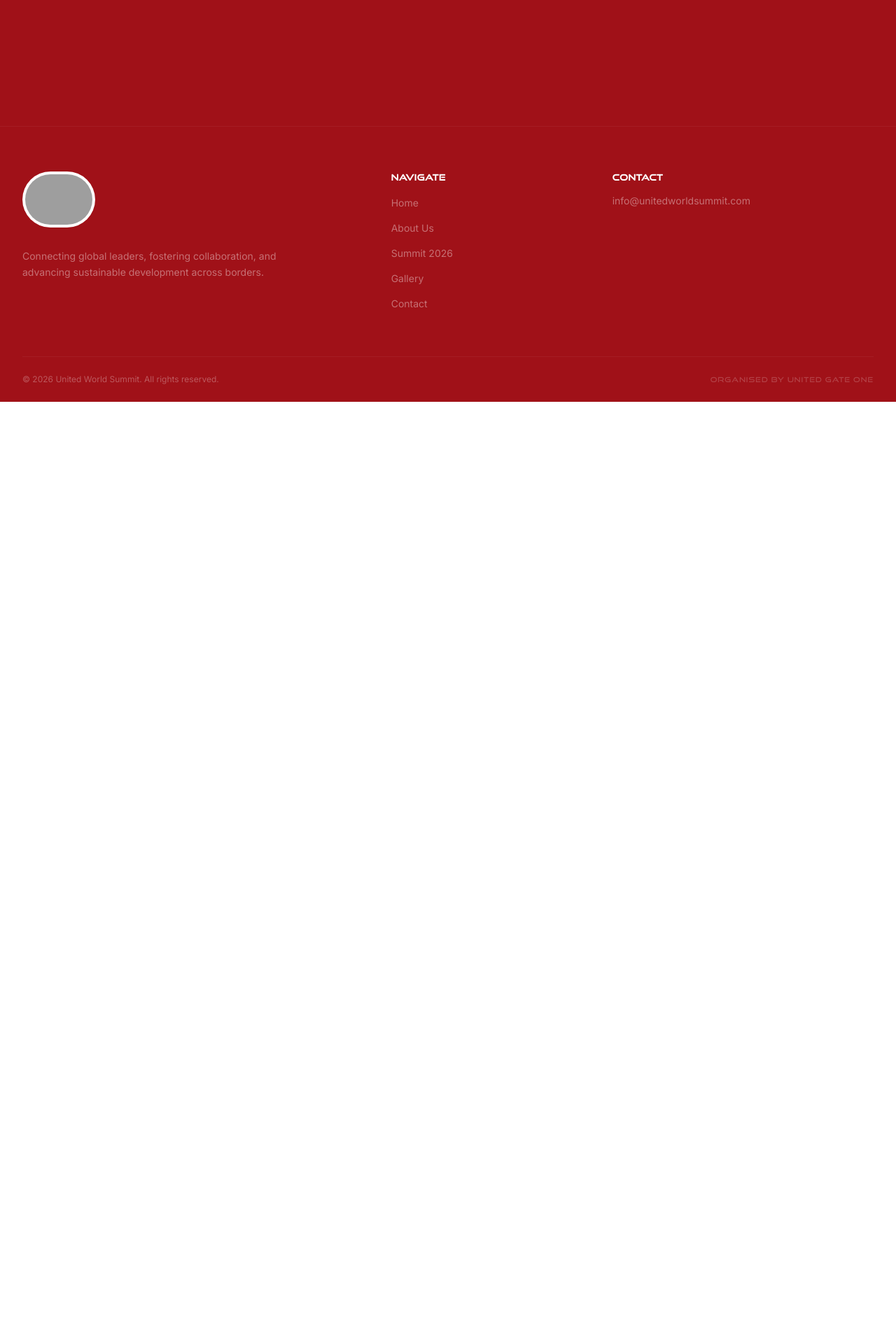
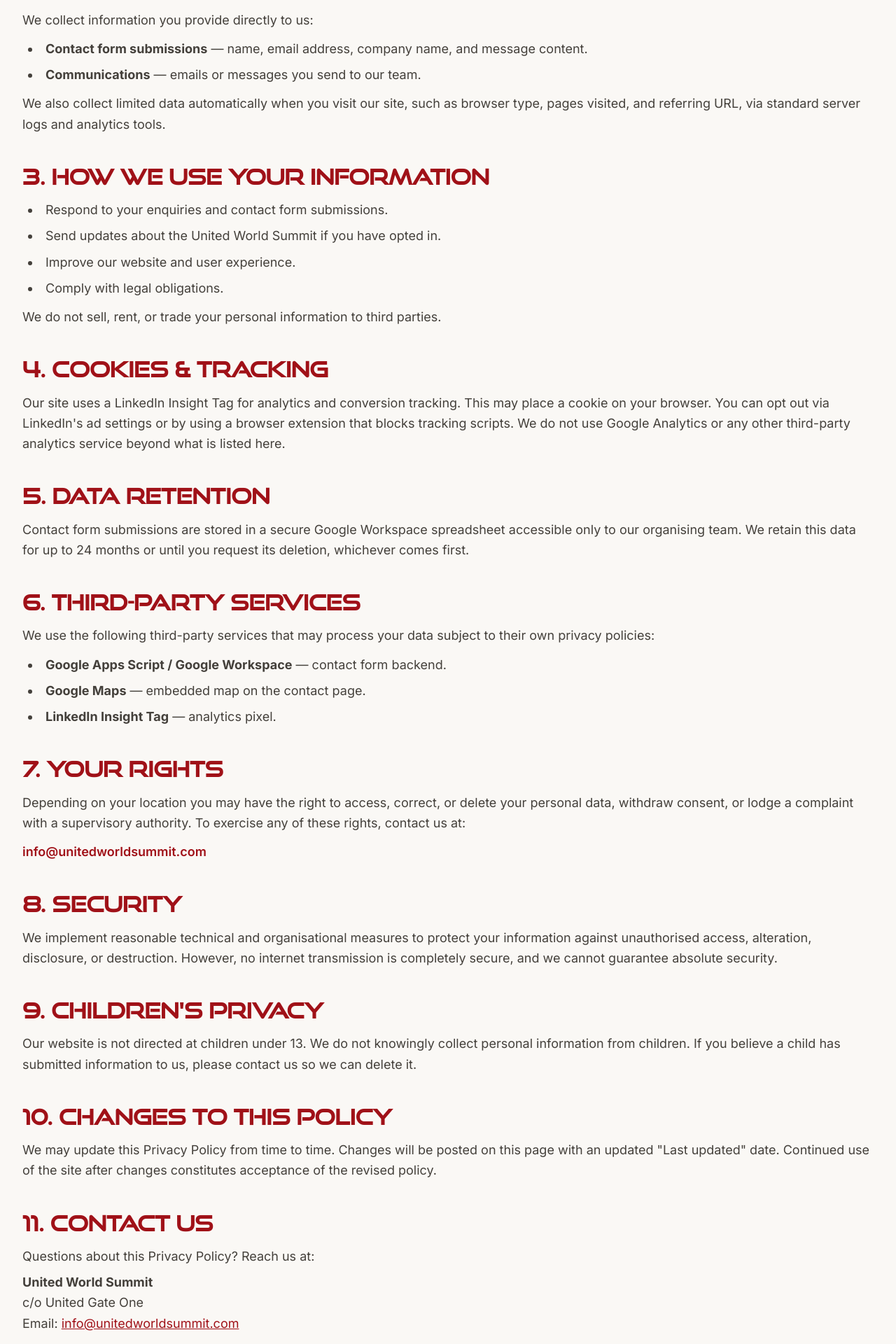
Before and after one commit to Harsh-Lad/unitedworldsummut, a Next.js app: page /privacy-policy in a window 1280 px wide. Before the commit this address had no page. Shown: the part 620-2540 px from the top of the page at 70% size. Before the commit the page ends 1194 px from the top, so only its background shows below. Built offline with nearby package versions, Linux system fonts and the light colour scheme; grey boxes are pictures that could not be loaded.

Commit message:
added privacy policy

```diff
--- /dev/null
+++ b/src/app/privacy-policy/page.tsx
@@ -0,0 +1,193 @@
+import type { Metadata } from "next";
+import Container from "@/components/ui/Container";
+
+export const metadata: Metadata = {
+  title: "Privacy Policy | United World Summit",
+  description:
+    "Privacy Policy for United World Summit — how we collect, use, and protect your personal information.",
+};
+
+export default function PrivacyPolicyPage() {
+  return (
+    <main className="bg-[#faf8f5] min-h-screen">
+      {/* Hero */}
+      <section className="bg-brown-950 py-20">
+        <Container>
+          <p className="font-(family-name:--font-good-times) text-gold-400 text-xs tracking-widest uppercase mb-4">
+            Legal
+          </p>
+          <h1 className="heading-1 text-white">Privacy Policy</h1>
+          <p className="body-large text-white/50 mt-4 max-w-2xl">
+            Last updated: April 29, 2026
+          </p>
+        </Container>
+      </section>
+
+      {/* Content */}
+      <section className="section-py">
+        <Container size="sm">
+          <div className="prose prose-stone max-w-none space-y-10 text-stone-700">
+
+            <div>
+              <h2 className="heading-3 text-brown-950 mb-3">1. Introduction</h2>
+              <p className="body-base">
+                United World Summit (&quot;we&quot;, &quot;us&quot;, or &quot;our&quot;) is committed to
+                protecting the privacy of visitors to our website at{" "}
+                <strong>unitedworldsummit.com</strong>. This Privacy Policy
+                explains what personal information we collect, how we use it,
+                and the rights you have over it.
+              </p>
+            </div>
+
+            <div>
+              <h2 className="heading-3 text-brown-950 mb-3">2. Information We Collect</h2>
+              <p className="body-base mb-3">
+                We collect information you provide directly to us:
+              </p>
+              <ul className="list-disc list-inside space-y-2 body-base pl-2">
+                <li>
+                  <strong>Contact form submissions</strong> — name, email
+                  address, company name, and message content.
+                </li>
+                <li>
+                  <strong>Communications</strong> — emails or messages you send
+                  to our team.
+                </li>
+              </ul>
+              <p className="body-base mt-3">
+                We also collect limited data automatically when you visit our
+                site, such as browser type, pages visited, and referring URL,
+                via standard server logs and analytics tools.
+              </p>
+            </div>
+
+            <div>
+              <h2 className="heading-3 text-brown-950 mb-3">3. How We Use Your Information</h2>
+              <ul className="list-disc list-inside space-y-2 body-base pl-2">
+                <li>Respond to your enquiries and contact form submissions.</li>
+                <li>
+                  Send updates about the United World Summit if you have opted
+                  in.
+                </li>
+                <li>Improve our website and user experience.</li>
+                <li>Comply with legal obligations.</li>
+              </ul>
+              <p className="body-base mt-3">
+                We do not sell, rent, or trade your personal information to
+                third parties.
+              </p>
+            </div>
+
+            <div>
+              <h2 className="heading-3 text-brown-950 mb-3">4. Cookies & Tracking</h2>
+              <p className="body-base">
+                Our site uses a LinkedIn Insight Tag for analytics and
+                conversion tracking. This may place a cookie on your browser.
+                You can opt out via LinkedIn&apos;s ad settings or by using a
+                browser extension that blocks tracking scripts. We do not use
+                Google Analytics or any other third-party analytics service
+                beyond what is listed here.
+              </p>
+            </div>
+
+            <div>
+              <h2 className="heading-3 text-brown-950 mb-3">5. Data Retention</h2>
+              <p className="body-base">
+                Contact form submissions are stored in a secure Google
+                Workspace spreadsheet accessible only to our organising team.
+                We retain this data for up to 24 months or until you request
+                its deletion, whichever comes first.
+              </p>
+            </div>
+
+            <div>
+              <h2 className="heading-3 text-brown-950 mb-3">6. Third-Party Services</h2>
+              <p className="body-base">
+                We use the following third-party services that may process your
+                data subject to their own privacy policies:
+              </p>
+              <ul className="list-disc list-inside space-y-2 body-base pl-2 mt-3">
+                <li>
+                  <strong>Google Apps Script / Google Workspace</strong> —
+                  contact form backend.
+                </li>
+                <li>
+                  <strong>Google Maps</strong> — embedded map on the contact
+                  page.
+                </li>
+                <li>
+                  <strong>LinkedIn Insight Tag</strong> — analytics pixel.
+                </li>
+              </ul>
+            </div>
+
+            <div>
+              <h2 className="heading-3 text-brown-950 mb-3">7. Your Rights</h2>
+              <p className="body-base">
+                Depending on your location you may have the right to access,
+                correct, or delete your personal data, withdraw consent, or
+                lodge a complaint with a supervisory authority. To exercise
+                any of these rights, contact us at:
+              </p>
+              <p className="body-base mt-3 font-semibold text-brown-950">
+                info@unitedworldsummit.com
+              </p>
+            </div>
+
+            <div>
+              <h2 className="heading-3 text-brown-950 mb-3">8. Security</h2>
+              <p className="body-base">
+                We implement reasonable technical and organisational measures
+                to protect your information against unauthorised access,
+                alteration, disclosure, or destruction. However, no internet
+                transmission is completely secure, and we cannot guarantee
+                absolute security.
+              </p>
+            </div>
+
+            <div>
+              <h2 className="heading-3 text-brown-950 mb-3">9. Children&apos;s Privacy</h2>
+              <p className="body-base">
+                Our website is not directed at children under 13. We do not
+                knowingly collect personal information from children. If you
+                believe a child has submitted information to us, please contact
+                us so we can delete it.
+              </p>
+            </div>
+
+            <div>
+              <h2 className="heading-3 text-brown-950 mb-3">10. Changes to This Policy</h2>
+              <p className="body-base">
+                We may update this Privacy Policy from time to time. Changes
+                will be posted on this page with an updated &quot;Last
+                updated&quot; date. Continued use of the site after changes
+                constitutes acceptance of the revised policy.
+              </p>
+            </div>
+
+            <div>
+              <h2 className="heading-3 text-brown-950 mb-3">11. Contact Us</h2>
+              <p className="body-base">
+                Questions about this Privacy Policy? Reach us at:
+              </p>
+              <p className="body-base mt-2">
+                <strong>United World Summit</strong>
+                <br />
+                c/o United Gate One
+                <br />
+                Email:{" "}
+                <a
+                  href="mailto:info@unitedworldsummit.com"
+                  className="text-brown-950 underline hover:text-gold-600 transition-colors"
+                >
+                  info@unitedworldsummit.com
+                </a>
+              </p>
+            </div>
+
+          </div>
+        </Container>
+      </section>
+    </main>
+  );
+}
--- a/src/components/layout/Footer.tsx
+++ b/src/components/layout/Footer.tsx
@@ -70,9 +70,17 @@ export default function Footer() {
           <p className="text-white/30 text-xs">
             &copy; {currentYear} United World Summit. All rights reserved.
           </p>
-          <p className="font-(family-name:--font-good-times) text-white/20 text-[10px] tracking-widest uppercase">
-            Organised by United Gate One
-          </p>
+          <div className="flex items-center gap-6">
+            <Link
+              href="/privacy-policy"
+              className="text-white/30 text-xs hover:text-gold-400 transition-colors"
+            >
+              Privacy Policy
+            </Link>
+            <p className="font-(family-name:--font-good-times) text-white/20 text-[10px] tracking-widest uppercase">
+              Organised by United Gate One
+            </p>
+          </div>
         </div>
       </Container>
     </footer>
```
